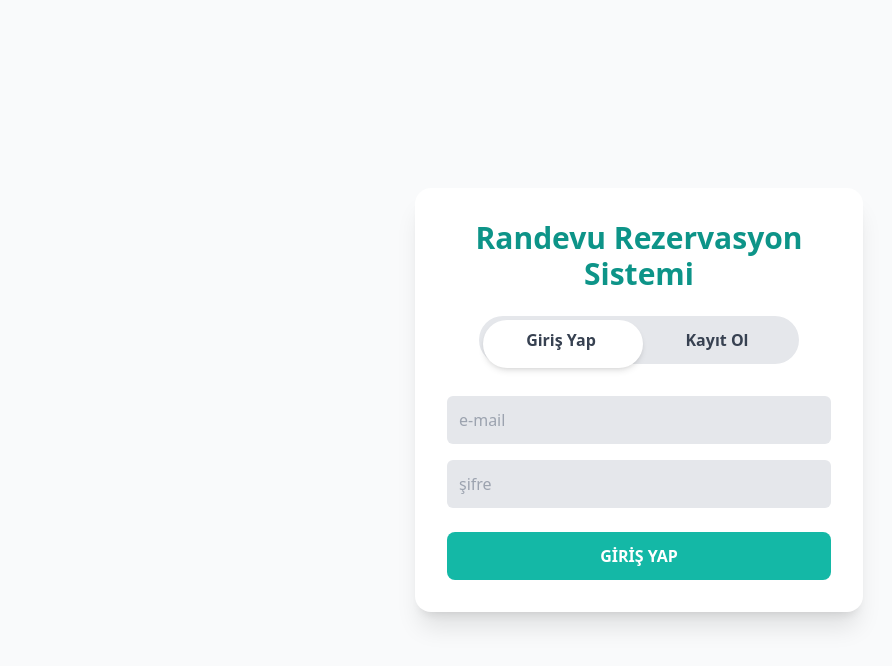
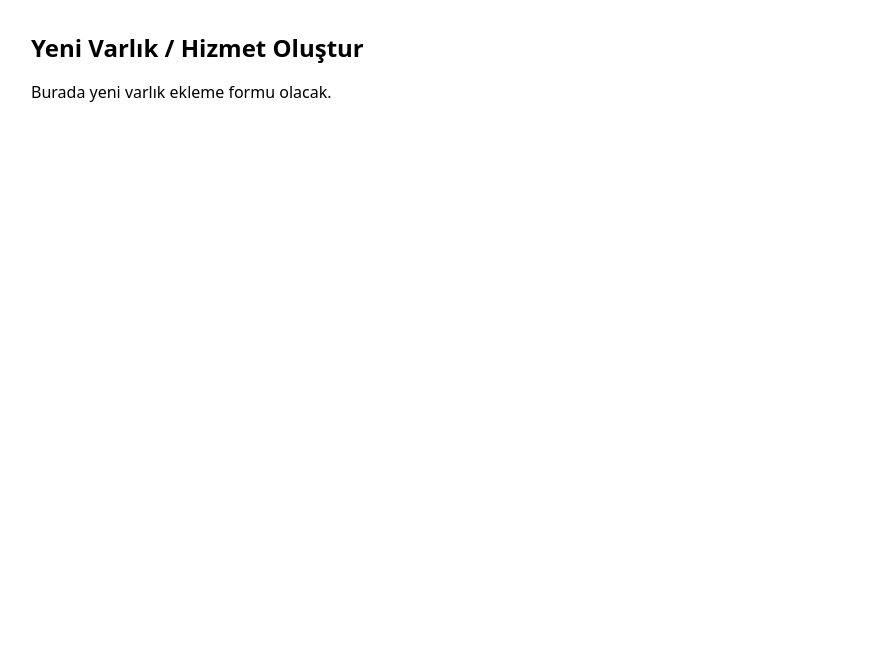
Before and after one commit to MuhammedEbrar/RandevuRezervasyonSistemi, a React (Vite) app in the folder frontend/: page /dashboard/resources/new in a window 1280 px wide. Shown: the top 666 px of the page, without its empty margins (1-893 px from the left). Built offline with nearby package versions, Linux system fonts and the light colour scheme.

Commit message:
feat: Varlık yönetimi için yönlendirme ve yer tutucu sayfaları ekle

```diff
--- a/frontend/src/App.jsx
+++ b/frontend/src/App.jsx
@@ -2,6 +2,8 @@
 import { Routes, Route } from 'react-router-dom';
 import AuthPage from './pages/AuthPage';
 import DashboardPage from './pages/DashboardPage';
+import ResourceListPage from './pages/ResourceListPage';
+import CreateResourcePage from './pages/CreateResourcePage';
 
 function App() {
   return (
@@ -9,6 +11,8 @@ function App() {
       <Route path="/login" element={<AuthPage />} />
       <Route path="/register" element={<AuthPage />} />
       <Route path="/dashboard" element={<DashboardPage />} /> {/* Yeni Rota */}
+      <Route path="/dashboard/resources" element={<ResourceListPage />} />
+      <Route path="/dashboard/resources/new" element={<CreateResourcePage />} />
       <Route path="/*" element={<AuthPage />} />
     </Routes>
   );
--- /dev/null
+++ b/frontend/src/pages/CreateResourcePage.jsx
@@ -0,0 +1,13 @@
+import React from 'react';
+
+function CreateResourcePage() {
+  return (
+    <div className="p-8">
+      <h1 className="text-2xl font-bold mb-4">Yeni Varlık / Hizmet Oluştur</h1>
+      <p>Burada yeni varlık ekleme formu olacak.</p>
+      {/* Form kodları buraya gelecek */}
+    </div>
+  );
+}
+
+export default CreateResourcePage;
--- /dev/null
+++ b/frontend/src/pages/ResourceListPage.jsx
@@ -0,0 +1,13 @@
+import React from 'react';
+
+function ResourceListPage() {
+  return (
+    <div className="p-8">
+      <h1 className="text-2xl font-bold mb-4">Varlıklarım / Hizmetlerim</h1>
+      <p>Burada işletme sahibinin tüm varlıkları listelenecek.</p>
+      {/* Liste kodları buraya gelecek */}
+    </div>
+  );
+}
+
+export default ResourceListPage;
```
Also changed, not shown: 2 other files (tests, documents, lock files or other folders).
